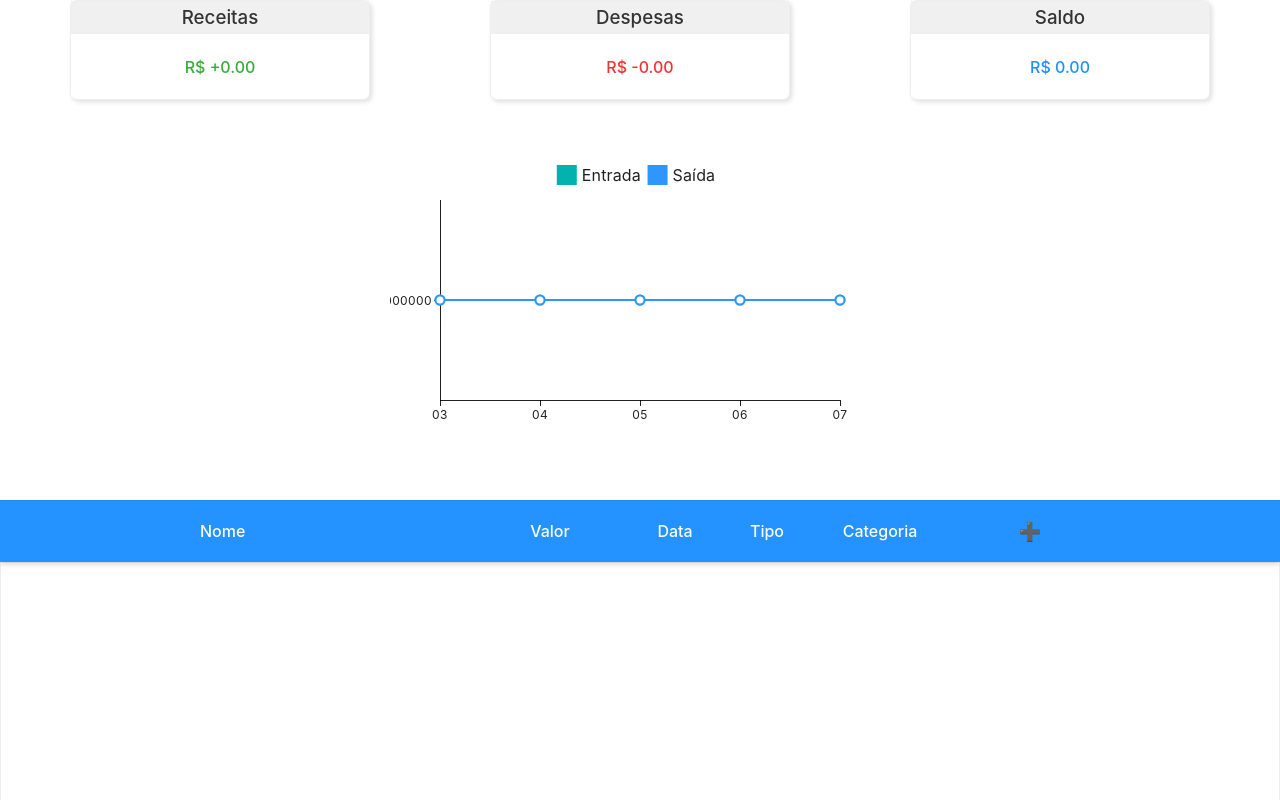
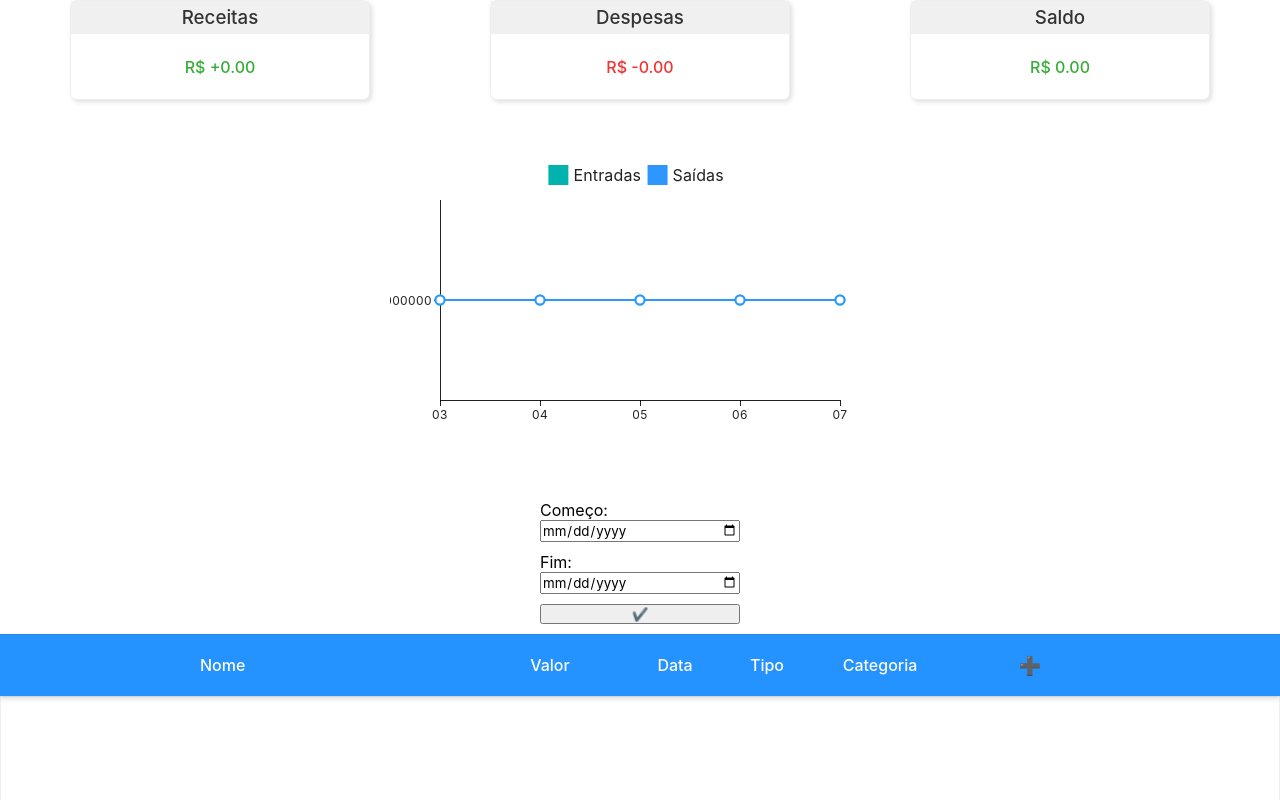
Before and after one commit to FbianoG/FinanceTS, a React (Vite) app: page / in a window 1280 px wide. Shown: the top 800 px of the page. Built offline with nearby package versions, Linux system fonts and the light colour scheme.

Commit message:
build(deps): update package-lock.json, package.json, App.tsx and Chart.tsx

```diff
--- a/package.json
+++ b/package.json
@@ -14,6 +14,7 @@
     "@emotion/styled": "^11.11.5",
     "@mui/material": "^5.16.0",
     "@mui/x-charts": "^7.9.0",
+    "@mui/x-date-pickers": "^7.9.0",
     "react": "^18.2.0",
     "react-dom": "^18.2.0",
     "uuid": "^10.0.0"
--- a/src/App.tsx
+++ b/src/App.tsx
@@ -20,17 +20,20 @@ export default function App() {
   const [showModalInclude, setShowModalInclude] = useState<false | true>(false)
   const [elementEdit, setElementEdit] = useState<Item | null>(null)
 
+  const [dateInitial, setDateInitial] = useState<string>()
+  const [dateEnd, setDateEnd] = useState<string>()
+
   const [lista, setLista] = useState<Item[]>([])
+  const [filterLista, setFilterList] = useState<Item[]>([])
 
   // Functions //
   useEffect(() => {
-    if (lista.length > 0) {
-      localStorage.setItem('Lista', JSON.stringify(lista))
-    }
+    if (lista.length > 0) localStorage.setItem('Lista', JSON.stringify(lista))
+    calculeDate()
   }, [lista])
 
   useEffect(() => {
-    const getList = localStorage.getItem('Lista');
+    const getList = localStorage.getItem('Lista')
     if (getList) setLista(JSON.parse(getList))
   }, [])
 
@@ -74,15 +77,23 @@ export default function App() {
   }
 
   const receita = () => {
-    const entradas = lista.filter((element: Item) => element.type === 'entrada')
-    const rec = entradas.reduce((acc: number, att: Item) => acc + att.value, 0)
+    const entradas = filterLista.filter((element) => element.type === 'entrada')
+    const rec = entradas.reduce((acc, att) => acc + att.value, 0)
     return rec
   }
 
   const despesa = () => {
-    const entradas = lista.filter(element => element.type === 'saída')
+    const entradas = filterLista.filter(element => element.type === 'saída')
     const rec = entradas.reduce((acc, att) => acc + att.value, 0)
     return rec
+  }
+
+  const calculeDate = () => {
+    if (dateEnd && dateInitial) {
+      const newList = lista.filter(element => { if (new Date(element.date) >= new Date(dateInitial) && new Date(element.date) <= new Date(dateEnd)) return element })
+      setFilterList(newList)
+    }
+    else setFilterList(lista)
   }
 
   return (
@@ -90,19 +101,25 @@ export default function App() {
       <div className="painel">
         <div className="painel__card">
           <h3 className="painel__card-title">Receitas</h3>
-          <span style={{ color: '#37ad37' }}>R$ +{lista && receita().toFixed(2)}</span>
+          <span style={{ color: '#37ad37' }}>R$ +{filterLista && receita().toFixed(2)}</span>
         </div>
         <div className="painel__card">
           <h3 className="painel__card-title">Despesas</h3>
-          <span style={{ color: '#f13333' }}>R$ -{lista && despesa().toFixed(2)}</span>
+          <span style={{ color: '#f13333' }}>R$ -{filterLista && despesa().toFixed(2)}</span>
         </div>
         <div className="painel__card">
           <h3 className="painel__card-title">Saldo</h3>
-          <span style={{ color: '#1e90ff' }}>R$ {lista && (receita() - despesa()).toFixed(2)}</span>
+          <span style={(receita() - despesa()) >= 0 ? { color: '#37ad37' } : { color: '#f13333' }}>R$ {filterLista && (receita() - despesa()).toFixed(2)}</span>
         </div>
       </div>
-      {lista && <Chart list={lista} />}
-      {lista && <ListItem list={lista} deleteItem={deleteItem} setShowModal={setShowModal} setShowModalInclude={setShowModalInclude} setElementEdit={setElementEdit} />}
+      {filterLista && <Chart list={filterLista} />}
+
+      <label htmlFor='' style={{ width: '200px', margin: '0 auto', }}>Começo:</label>
+      <input type='date' style={{ width: '200px', margin: '0 auto 10px', cursor: 'pointer', }} onChange={(e) => setDateInitial(new Date(e.target.value).toISOString())} />
+      <label htmlFor='' style={{ width: '200px', margin: '0 auto', }}>Fim:</label>
+      <input type='date' style={{ width: '200px', margin: '0 auto 10px', cursor: 'pointer', }} onChange={(e) => setDateEnd(new Date(e.target.value).toISOString())} />
+      <button style={{ width: '200px', margin: '0 auto 10px', cursor: 'pointer', }} onClick={calculeDate}>✔️</button>
+      {filterLista && <ListItem list={filterLista} deleteItem={deleteItem} setShowModal={setShowModal} setShowModalInclude={setShowModalInclude} setElementEdit={setElementEdit} />}
       {showModal && elementEdit && <Modal type='edit' elementEdit={elementEdit} onSubmit={(e) => editItem(e, elementEdit.id)} onClick={setShowModal} />}
       {showModalInclude && <Modal type='include' onSubmit={includeValores} onClick={setShowModalInclude} />}
     </>
--- a/src/components/Chart.tsx
+++ b/src/components/Chart.tsx
@@ -59,7 +59,7 @@ const Chart: React.FC<ChartProps> = ({ list }) => {
 
     return (
         <div className="chart">
-            <LineChart width={size} height={300} series={[{ data: eData, label: 'Entrada' }, { data: sData, label: 'Saída' },]} xAxis={[{ scaleType: 'point', data: xLabels }]} />
+            <LineChart width={size} height={300} series={[{ data: eData, label: 'Entradas' }, { data: sData, label: 'Saídas' },]} xAxis={[{ scaleType: 'point', data: xLabels }]} />
         </div>
     )
 }
```
Also changed, not shown: 1 other file (tests, documents, lock files or other folders).
